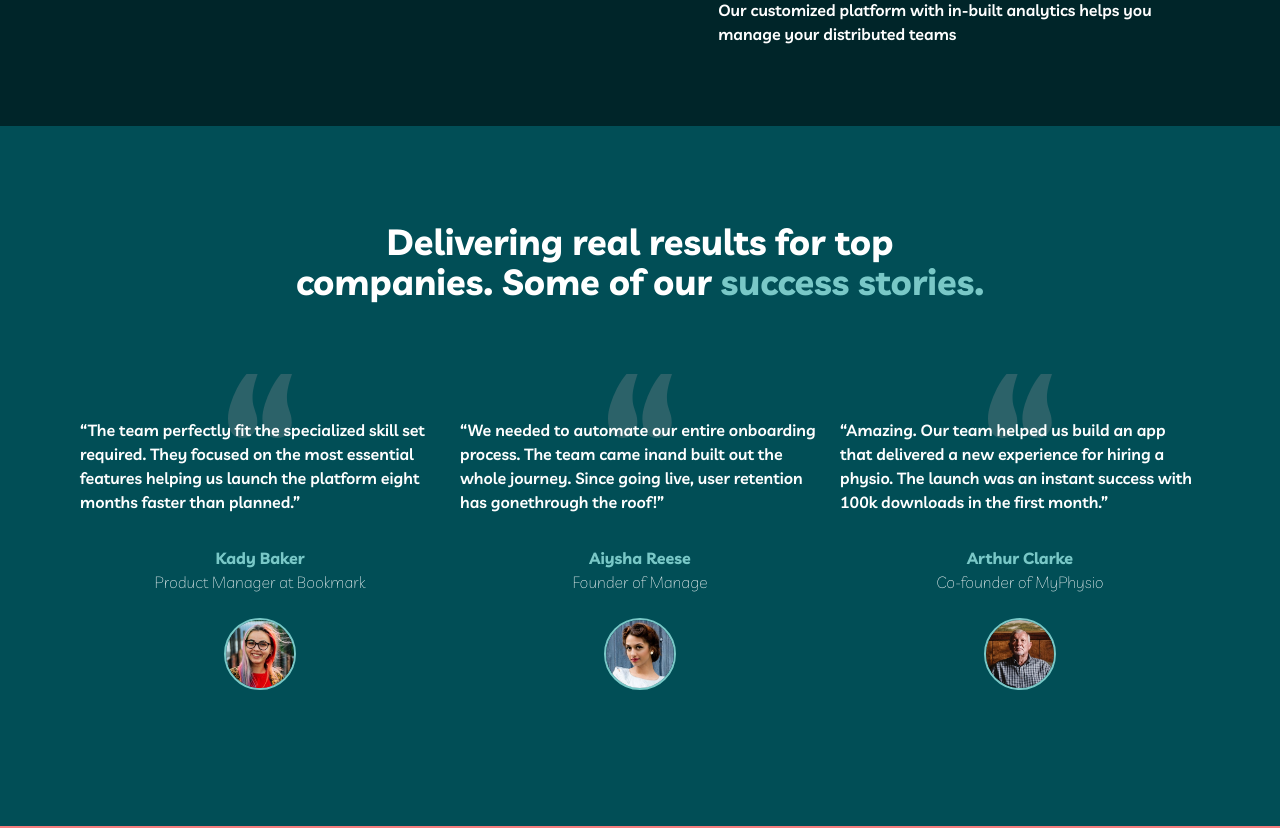
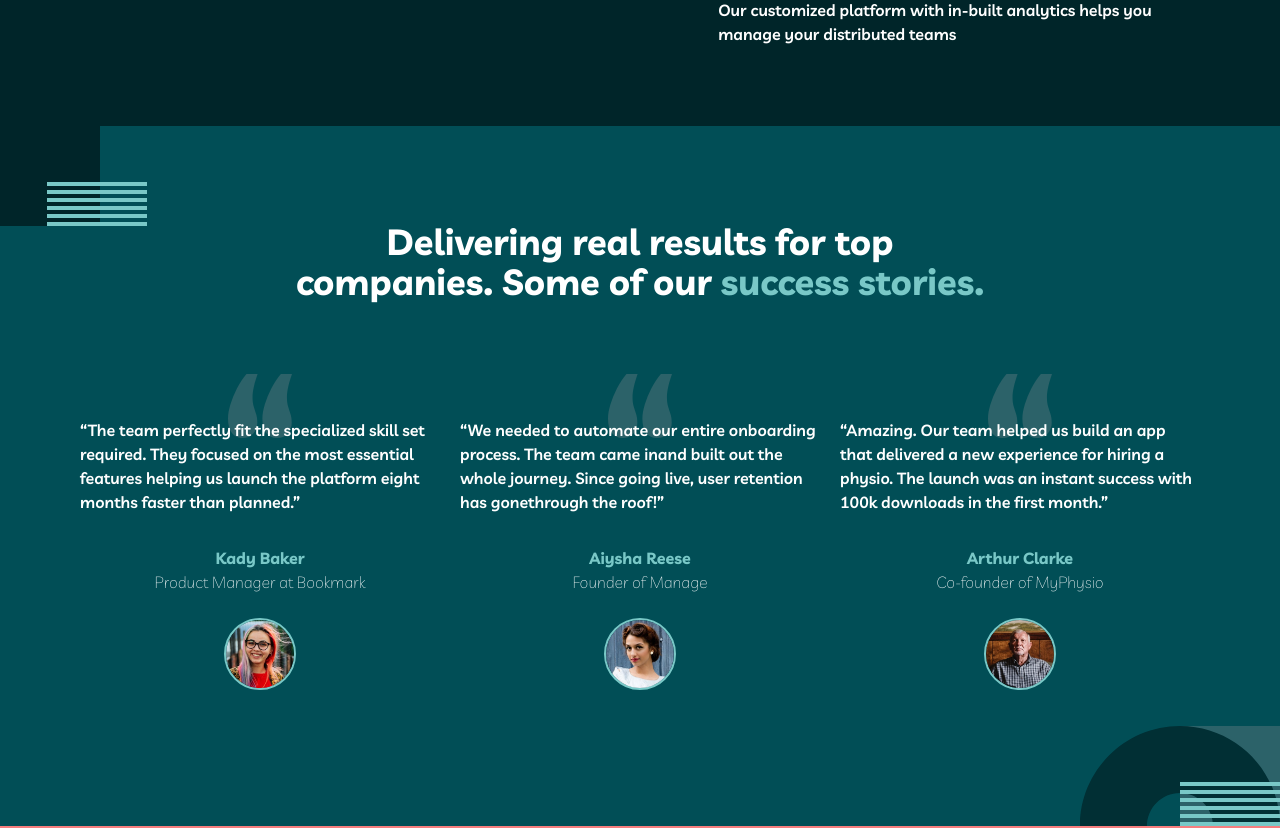
Before and after one commit to Najmaldin-ishag/My-team-multi-page-website, a React (Vite) app: page / in a window 1280 px wide. Shown: the part 802-1630 px from the top of the page. Built offline with nearby package versions, Linux system fonts and the light colour scheme.

Commit message:
Update Testimonials.jsx

```diff
--- a/src/HeroSection/Testimonials.jsx
+++ b/src/HeroSection/Testimonials.jsx
@@ -2,14 +2,19 @@ import { TestimonialsFeatures } from "../Constants";
 
 const Testimonials = () => {
   return (
-    <section className="py-[6rem] px-0 w-full bg-primary-midnight-green">
+    <section className="py-[6rem] px-0 w-full bg-primary-midnight-green relative">
       <div className="container">
-        <h2 className="text-center text-primary-white font-bold text-4xl mb-8">
+        <img
+          src="./assets/bg-pattern-home-4-about-3.svg"
+          alt="background img"
+          className="left-0 top-0 absolute  z-0"
+        />
+        <h2 className="text-center text-primary-white font-bold text-4xl mb-8 max-sm:text-4xl max-sm:mt-10">
           Delivering real results for top <br />
           companies. Some of our{" "}
           <span className="text-secondary-rapture-blue">success stories.</span>
         </h2>
-        <div className="grid grid-cols-3 gap-5 p-10">
+        <div className="grid grid-cols-3 gap-5 p-10 max-sm:grid-cols-1 max-sm:py-20">
           {TestimonialsFeatures.map((item) => (
             <figure key={item.id}>
               <img
@@ -35,6 +40,10 @@ const Testimonials = () => {
             </figure>
           ))}
         </div>
+        <img
+          src="./assets/bg-pattern-home-5.svg"
+          className="absolute right-0 bottom-0"
+        />
       </div>
     </section>
   );
```
